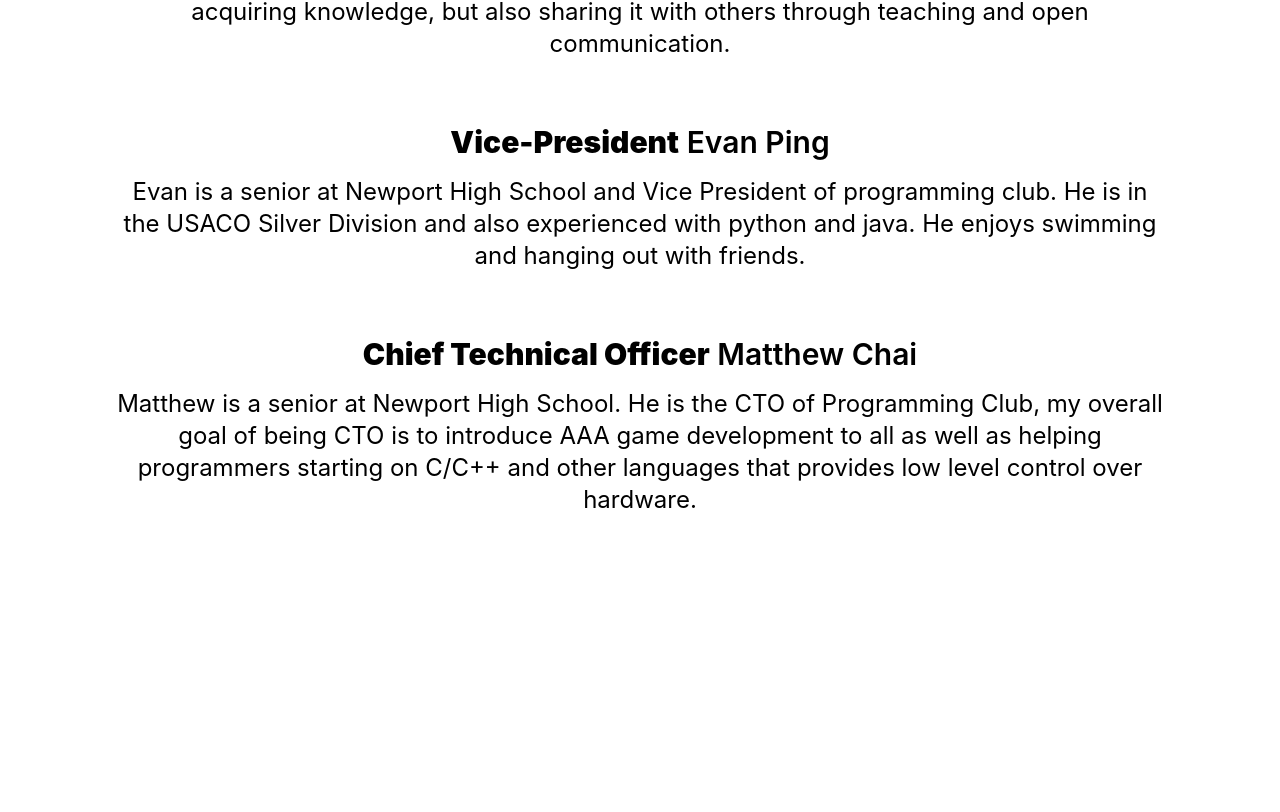
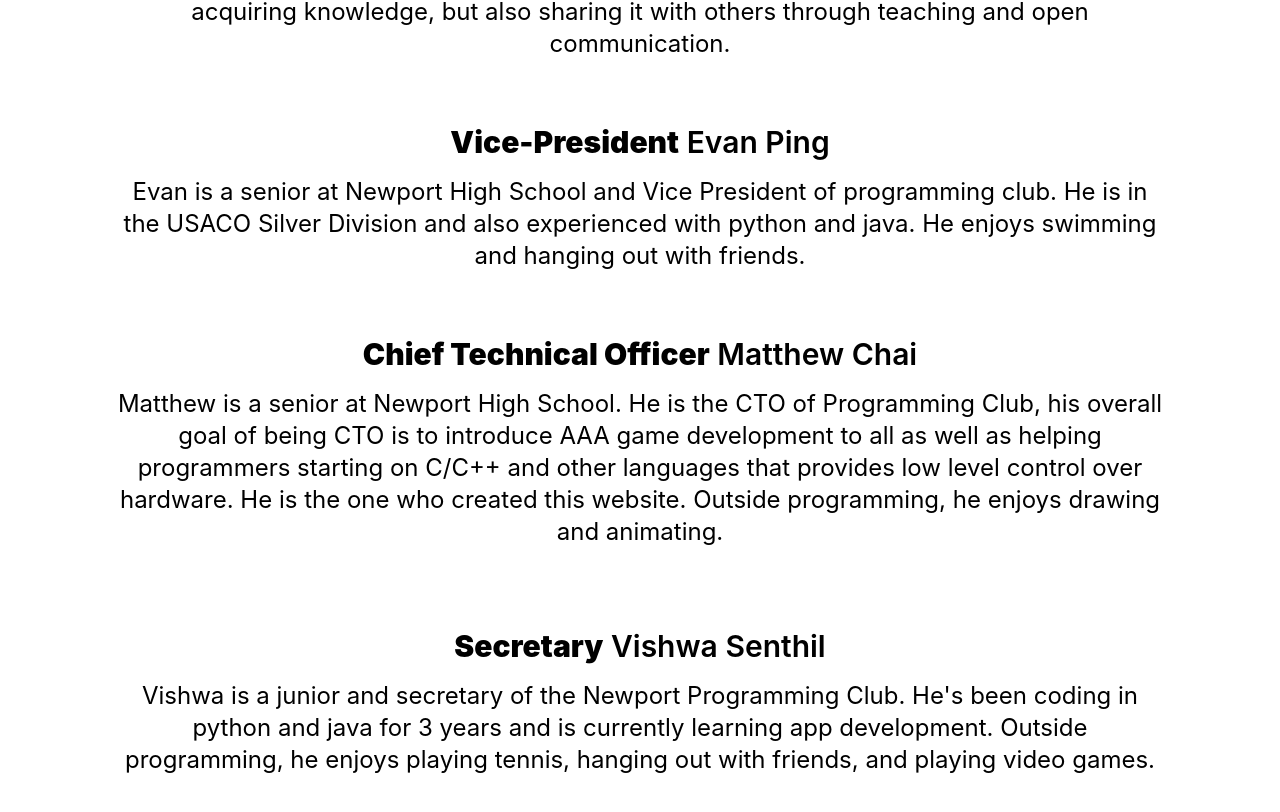
Before and after one commit to NHSCPC/nhscpc-new-website, a Next.js app: page /team in a window 1280 px wide. Shown: the part 632-1444 px from the top of the page. Before the commit the page ends 1212 px from the top, so only its background shows below. Built offline with nearby package versions, Linux system fonts and the light colour scheme.

Commit message:
Improved the readibility and look of the Team Page

```diff
--- /dev/null
+++ b/components/ConditionalWrapper.tsx
@@ -0,0 +1,25 @@
+import {Component} from "react";
+import Image from "next/image";
+import Charlemagne from "../public/matthew.png"
+
+const charleWidth: number = Charlemagne.width / 4
+const charleHeight: number = Charlemagne.height / 4
+
+class ConditionalWrapper extends Component<{ children: any, condition: any }> {
+	render() {
+		let {children, condition} = this.props;
+		return condition ? (
+			<>
+				{children}
+				<div className="items-center justify-center flex">
+
+				</div>
+
+			</>
+		) : (
+			children
+		)
+	}
+}
+
+export default ConditionalWrapper
--- a/pages/team.tsx
+++ b/pages/team.tsx
@@ -3,6 +3,7 @@
 import Image from 'next/image'
 import NavBar from '../components/NavBar'
 import Leadership from "../src/Leadership";
+import ConditionalWrapper from "../components/ConditionalWrapper";
 
 const History: NextPage = () => {
     return (
@@ -24,13 +25,16 @@
 	            {Leadership.map((content, index) => {
 		            return (
 			            <div key={content.key} className="m-8">
+
 					            <article className="m-16">
+						            <ConditionalWrapper condition={index == 3}>
 							            <h1 className="m-4 text-center font-semibold text-3xl">
 								            <strong>{content.title}</strong> {content.name}
 							            </h1>
 							            <p className="m-4 text-2xl text-center">
 								            {content.description}
 							            </p>
+						            </ConditionalWrapper>
 					            </article>
 			            </div>
 		            )
--- a/src/Leadership.ts
+++ b/src/Leadership.ts
@@ -20,9 +20,15 @@
 	{
 		title: "Chief Technical Officer",
 		name: "Matthew Chai",
-		description: "Matthew is a senior at Newport High School. He is the CTO of Programming Club, my overall goal of being CTO is to introduce AAA game development to all as well as helping programmers starting on C/C++ and other languages that provides low level control over hardware.",
+		description: "Matthew is a senior at Newport High School. He is the CTO of Programming Club, his overall goal of being CTO is to introduce AAA game development to all as well as helping programmers starting on C/C++ and other languages that provides low level control over hardware. He is the one who created this website. Outside programming, he enjoys drawing and animating.",
 		key: "L4"
-	}
+	},
+	{
+		title: "Secretary",
+		name: "Vishwa Senthil",
+		description: "Vishwa is a junior and secretary of the Newport Programming Club. He's been coding in python and java for 3 years and is currently learning app development. Outside programming, he enjoys playing tennis, hanging out with friends, and playing video games.",
+		key: "L5"
+	},
 ]
 
 export default Leadership
```
Also changed, not shown: public/matthew.png (added). Lines whose indentation alone changed are shown as unchanged.
